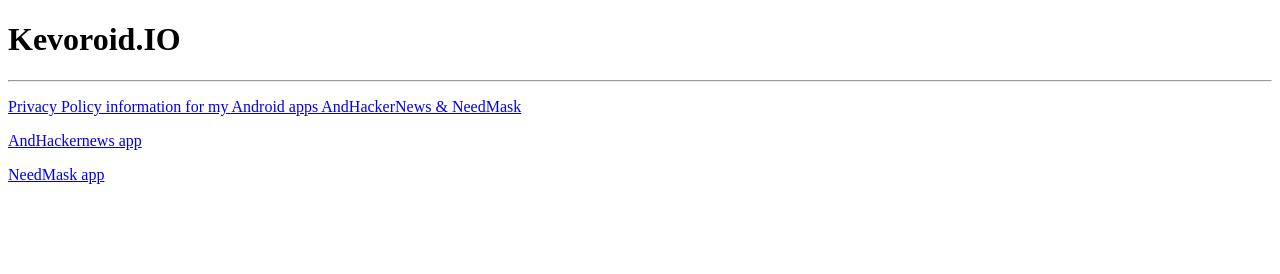
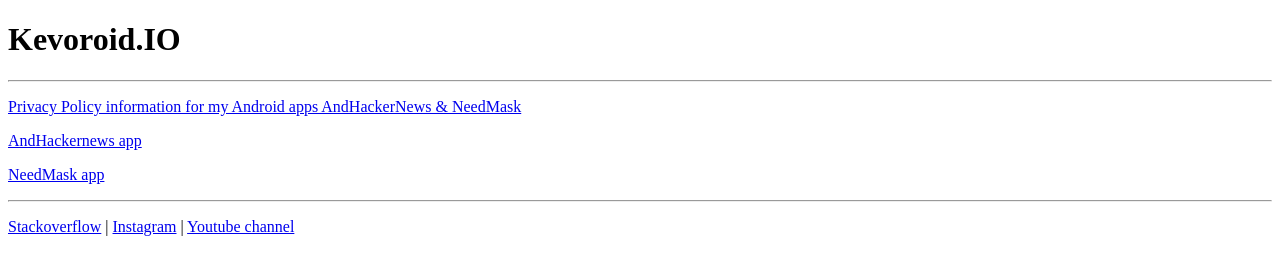
Before and after one commit to kevoroid/kevoroid.github.io, a plain HTML site: page index.html in a window 1280 px wide. Drawn offline with Linux system fonts and the light colour scheme.

Commit message:
update to index file adding social links

```diff
--- a/index.html
+++ b/index.html
@@ -13,5 +13,11 @@
         <p><a href="./privacy.html">Privacy Policy information for my Android apps AndHackerNews & NeedMask</a></p>
         <p><a href="https://play.google.com/store/apps/details?id=com.kevoroid.andhackernews">AndHackernews app</a></p>
         <p><a href="https://play.google.com/store/apps/details?id=com.kevoroid.needmask">NeedMask app</a></p>
+        <hr/>
+        <p>
+            <a href="https://stackoverflow.com/users/206877/kevoroid">Stackoverflow</a> |
+            <a href="https://www.instagram.com/kevoroid/">Instagram</a> |
+            <a href="https://bitly.com/kevoroidyoutube">Youtube channel</a>
+        </p>
     </body>
 </html>
```
